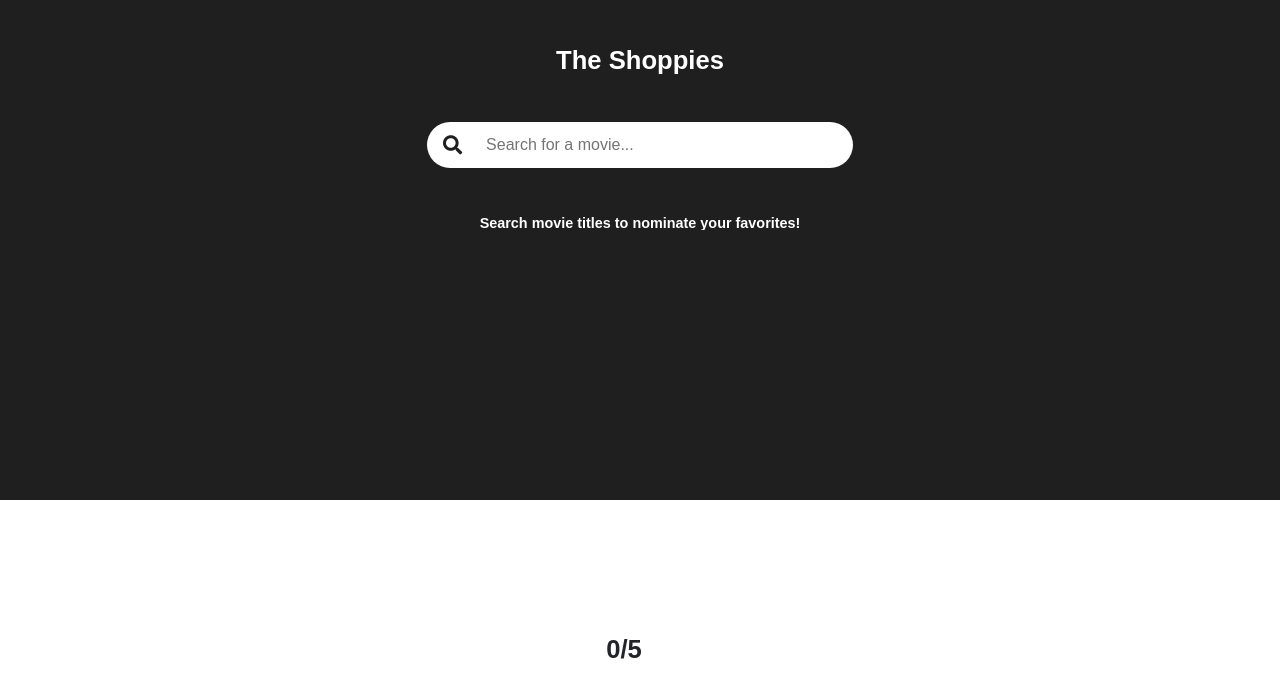
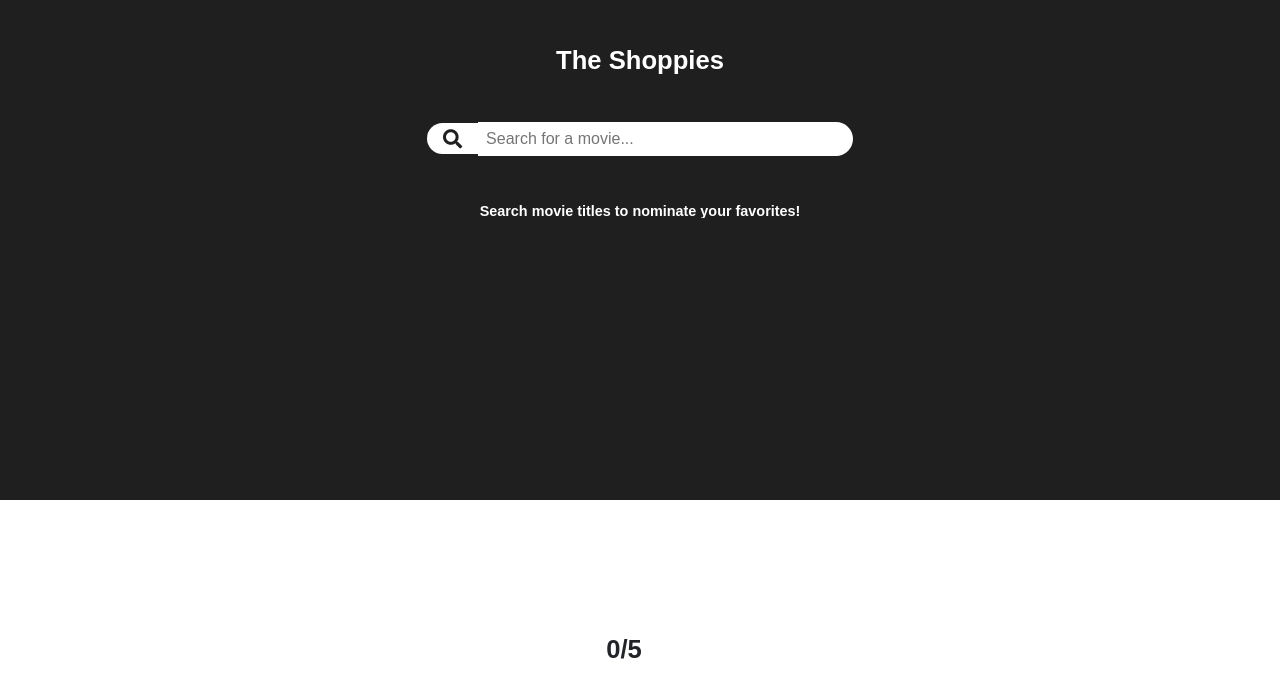
Before and after one commit to KevinTou/shoppies, a React (Create React App) app: page / in a window 1280 px wide. Shown: the top 698 px of the page. Built offline with nearby package versions, Linux system fonts and the light colour scheme.

Commit message:
Updated styles

```diff
--- a/src/index.css
+++ b/src/index.css
@@ -231,15 +231,13 @@ body {
   background-color: transparent;
   margin: 0;
   padding: 0;
-  height: 46px;
 }
 
 .fa.fa-search {
   color: #1f1f1f;
   background-color: white;
-  padding: 0.5rem 1rem;
+  padding: 0.35rem 1rem;
   font-size: 1.2rem;
-  height: 46px;
   display: flex;
   justify-content: center;
   align-items: center;
@@ -250,7 +248,6 @@ body {
 .search-form-bar {
   border: transparent;
   padding: 0.5rem 2rem 0.5rem 0.5rem;
-  height: 46px;
   border-top-right-radius: 24px;
   border-bottom-right-radius: 24px;
 }
```
